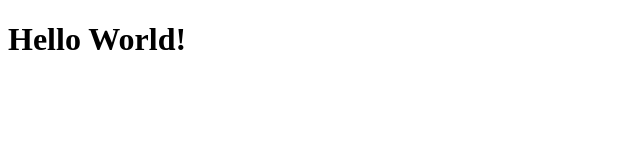
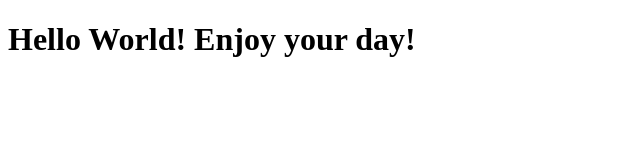
Before and after one commit to Vladimirshcheb/coursera-test, a plain HTML site: page site/index.html in a window 1280 px wide. Shown: the whole page, without its empty margins (0-640 px from the left). Drawn offline with Linux system fonts and the light colour scheme.

Commit message:
Small change

```diff
--- a/site/index.html
+++ b/site/index.html
@@ -4,6 +4,6 @@
 	<title>Hello World</title>
 </head>
 <body>
-<h1>Hello World!</h1>
+<h1>Hello World! Enjoy your day!</h1>
 </body>
 </html>
```
